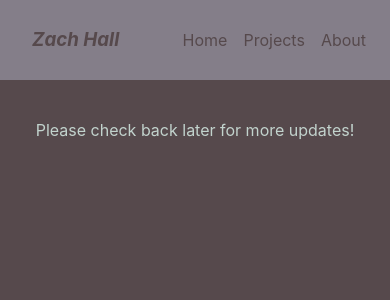
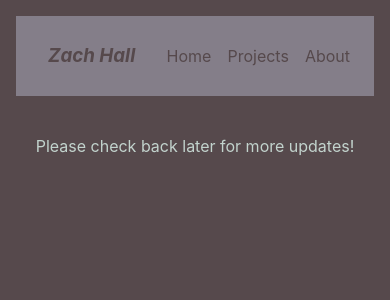
Before and after one commit to z-r-hall/amzachhall, a React (Create React App) app: page / in a window 390 px wide. Shown: the top 300 px of the page. Built offline with nearby package versions, Linux system fonts and the light colour scheme.

Commit message:
add margin for mobile

```diff
--- a/src/NavBar/Nav.scss
+++ b/src/NavBar/Nav.scss
@@ -32,6 +32,9 @@
 }
 
 @media(max-width: 390px) {
+  body {
+    margin: 1rem;
+  }
   .nav-bar {
 
     h3 {
```
